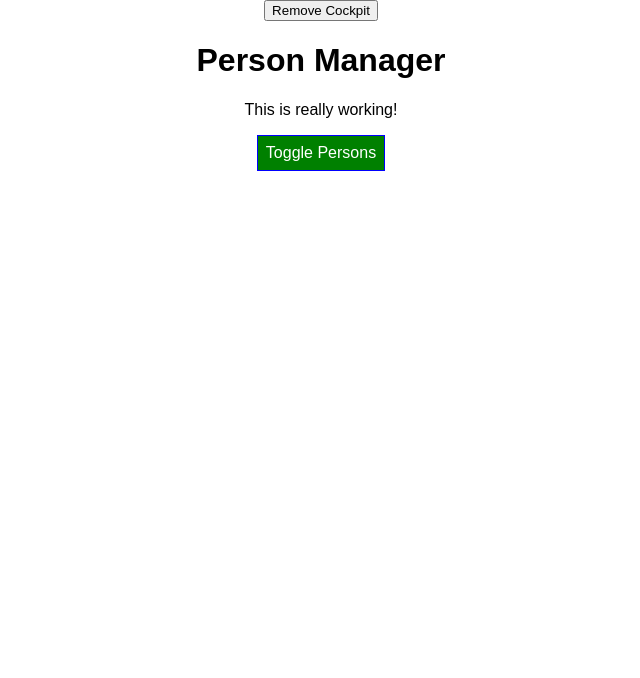
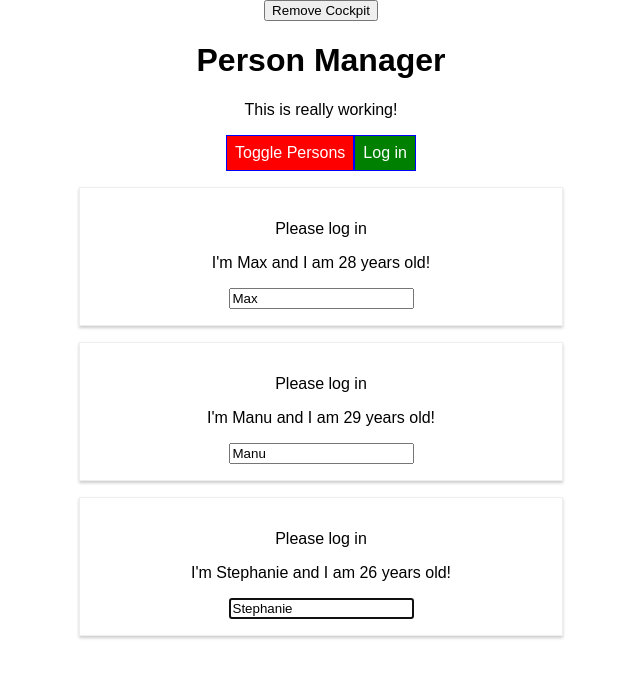
Before and after one commit to AndrewWhiteside/react-complete-guide-old, a React app: page / in a window 1280 px wide. Shown: the top 678 px of the page, without its empty margins (319-959 px from the left). Built offline with nearby package versions, Linux system fonts and the light colour scheme.

Commit message:
completed section 7

```diff
--- a/package.json
+++ b/package.json
@@ -30,6 +30,7 @@
     "postcss-flexbugs-fixes": "3.2.0",
     "postcss-loader": "2.0.6",
     "promise": "8.0.1",
+    "prop-types": "^15.7.2",
     "radium": "^0.19.4",
     "react": "^16.10.2",
     "react-dev-utils": "^4.0.1",
--- a/src/components/Cockpit/Cockpit.js
+++ b/src/components/Cockpit/Cockpit.js
@@ -1,12 +1,19 @@
-import React, { useEffect } from "react";
+import React, { useEffect, useRef, useContext } from "react";
 import classes from "./Cockpit.css";
+import AuthContext from "../../context/auth-context";
 
 const cockpit = (props) => {
+  const toggleBtnRef = useRef(null);
+  const authContext = useContext(AuthContext);
+
+  console.log(authContext.authenticated);
+
   useEffect(() => {
     console.log("[Cockpit.js] useEffect");
-    setTimeout(() => {
-      alert("Saved data to cloud!");
-    }, 1000);
+    // setTimeout(() => {
+    //   alert("Saved data to cloud!");
+    // }, 1000);
+    toggleBtnRef.current.click();
     return () => {
       console.log("[Cockpit.js] cleanup work in useEffect");
     };
@@ -24,21 +31,22 @@
   if (props.showPersons) {
     btnClass = classes.Red;
   }
-  if (props.persons.length <= 2) {
+  if (props.personsLength <= 2) {
     assignedClasses.push(classes.red); // assignedClasses = ['red']
   }
-  if (props.persons.length <= 1) {
+  if (props.personsLength <= 1) {
     assignedClasses.push(classes.bold); // assignedClasses = ['red', 'bold']
   }
   return (
     <div className={classes.Cockpit}>
       <h1>{props.title}</h1>
       <p className={assignedClasses.join(" ")}>This is really working!</p>
-      <button className={btnClass} onClick={props.clicked}>
+      <button ref={toggleBtnRef} className={btnClass} onClick={props.clicked}>
         Toggle Persons
       </button>
+      <button onClick={authContext.login}>Log in</button>
     </div>
   );
 };
 
-export default cockpit;
+export default React.memo(cockpit);
--- a/src/components/Persons/Person/Person.js
+++ b/src/components/Persons/Person/Person.js
@@ -1,23 +1,58 @@
 import React, { Component } from "react";
+import PropTypes from "prop-types";
+
+import Aux from "../../../hoc/Aux";
+import withClass from "../../../hoc/withClass";
 import classes from "./Person.css";
+import AuthContext from "../../../context/auth-context";
 
 class Person extends Component {
+  constructor(props) {
+    super(props);
+    this.inputElementRef = React.createRef();
+  }
+
+  static contextType = AuthContext;
+
+  componentDidMount() {
+    // this.inputElement.focus();
+    this.inputElementRef.current.focus();
+    console.log(this.context.authenticated);
+  }
+
   render() {
     console.log("[Person.js] rendering...");
     return (
-      <div className={classes.Person}>
-        <p onClick={this.props.click}>
+      <Aux>
+        {this.context.authenticated ? (
+          <p>Authenticated!</p>
+        ) : (
+          <p>Please log in</p>
+        )}
+        <p key="i1" onClick={this.props.click}>
           I'm {this.props.name} and I am {this.props.age} years old!
         </p>
-        <p>{this.props.children}</p>
+        <p key="i2">{this.props.children}</p>
         <input
+          key="i3"
+          // ref={(inputEl) => {
+          //   this.inputElement = inputEl;
+          // }}
+          ref={this.inputElementRef}
           type="text"
           onChange={this.props.changed}
           value={this.props.name}
         />
-      </div>
+      </Aux>
     );
   }
 }
 
-export default Person;
+Person.propTypes = {
+  click: PropTypes.func,
+  name: PropTypes.string,
+  age: PropTypes.number,
+  changed: PropTypes.func,
+};
+
+export default withClass(Person, classes.Person);
--- a/src/components/Persons/Persons.js
+++ b/src/components/Persons/Persons.js
@@ -1,20 +1,24 @@
-import React, { Component } from "react";
+import React, { PureComponent } from "react";
 import Person from "./Person/Person";
 
-class Persons extends Component {
-  static getDerivedStateFromProps(props, state) {
-    console.log("[Persons.js getDerivedStateFromProps");
-    return state;
-  }
+class Persons extends PureComponent {
+  // static getDerivedStateFromProps(props, state) {
+  //   console.log("[Persons.js getDerivedStateFromProps");
+  //   return state;
+  // }
 
-  shouldComponentUpdate(nextProps, nextState) {
-    console.log("[Persons.js] shouldComponentUpdate");
-    if (nextProps.persons !== this.props.persons) {
-      return true;
-    } else {
-      return false;
-    }
-  }
+  // shouldComponentUpdate(nextProps, nextState) {
+  //   console.log("[Persons.js] shouldComponentUpdate");
+  //   if (
+  //     nextProps.persons !== this.props.persons ||
+  //     nextProps.changed !== this.props.changed ||
+  //     nextProps.clicked !== this.props.clicked
+  //   ) {
+  //     return true;
+  //   } else {
+  //     return false;
+  //   }
+  // }
 
   getSnapshotBeforeUpdate(prevProps, prevState) {
     console.log("[Persons.js] getSnapshotBeforeUpdate");
--- a/src/containers/App.js
+++ b/src/containers/App.js
@@ -2,6 +2,9 @@
 import classes from "./App.css";
 import Persons from "../components/Persons/Persons";
 import Cockpit from "../components/Cockpit/Cockpit";
+import withClass from "../hoc/withClass";
+import Aux from "../hoc/Aux";
+import AuthContext from "../context/auth-context";
 
 class App extends Component {
   constructor(props) {
@@ -17,6 +20,8 @@
     otherState: "some other value",
     showPersons: false,
     showCockpit: true,
+    changeCounter: 0,
+    authenticated: false,
   };
 
   static getDerivedStateFromProps(props, state) {
@@ -51,7 +56,12 @@
     const persons = [...this.state.persons];
     persons[personIndex] = person;
 
-    this.setState({ persons: persons });
+    this.setState((prevState, props) => {
+      return {
+        persons: persons,
+        changeCounter: prevState.changeCounter + 1,
+      };
+    });
   };
 
   deletePersonHandler = (personIndex) => {
@@ -65,6 +75,10 @@
     this.setState({ showPersons: !doesShow });
   };
 
+  loginHandler = () => {
+    this.setState({ authenticated: true });
+  };
+
   render() {
     console.log("[App.js] render");
     let persons = null;
@@ -75,12 +89,13 @@
           persons={this.state.persons}
           clicked={this.deletePersonHandler}
           changed={this.nameChangedHandler}
+          isAuthenticated={this.state.authenticated}
         />
       );
     }
 
     return (
-      <div className={classes.App}>
+      <Aux>
         <button
           onClick={() => {
             this.setState({ showCockpit: false });
@@ -88,17 +103,25 @@
         >
           Remove Cockpit
         </button>
+        <AuthContext.Provider
+          value={{
+            authenticated: this.state.authenticated,
+            login: this.loginHandler,
+          }}
+        >
           {this.state.showCockpit ? (
             <Cockpit
               title={this.props.appTitle}
               showPersons={this.state.showPersons}
-            persons={this.state.persons}
+              personsLength={this.state.persons.length}
               clicked={this.togglePersonsHandler}
+              login={this.loginHandler}
             />
           ) : null}
           {persons}
-      </div>
+        </AuthContext.Provider>
+      </Aux>
     );
   }
 }
-export default App;
+export default withClass(App, classes.App);
--- /dev/null
+++ b/src/context/auth-context.js
@@ -0,0 +1,8 @@
+import React from "react";
+
+const authContext = React.createContext({
+  authenticated: false,
+  login: () => {},
+});
+
+export default authContext;
--- /dev/null
+++ b/src/hoc/Aux.js
@@ -0,0 +1,4 @@
+
+const aux = (props) => props.children;
+
+export default aux;
--- /dev/null
+++ b/src/hoc/withClass.js
@@ -0,0 +1,11 @@
+import React from "react";
+
+const withClass = (WrappedComponent, className) => {
+  return (props) => (
+    <div className={className}>
+      <WrappedComponent {...props} />
+    </div>
+  );
+};
+
+export default withClass;
```
Lines whose indentation alone changed are shown as unchanged.
